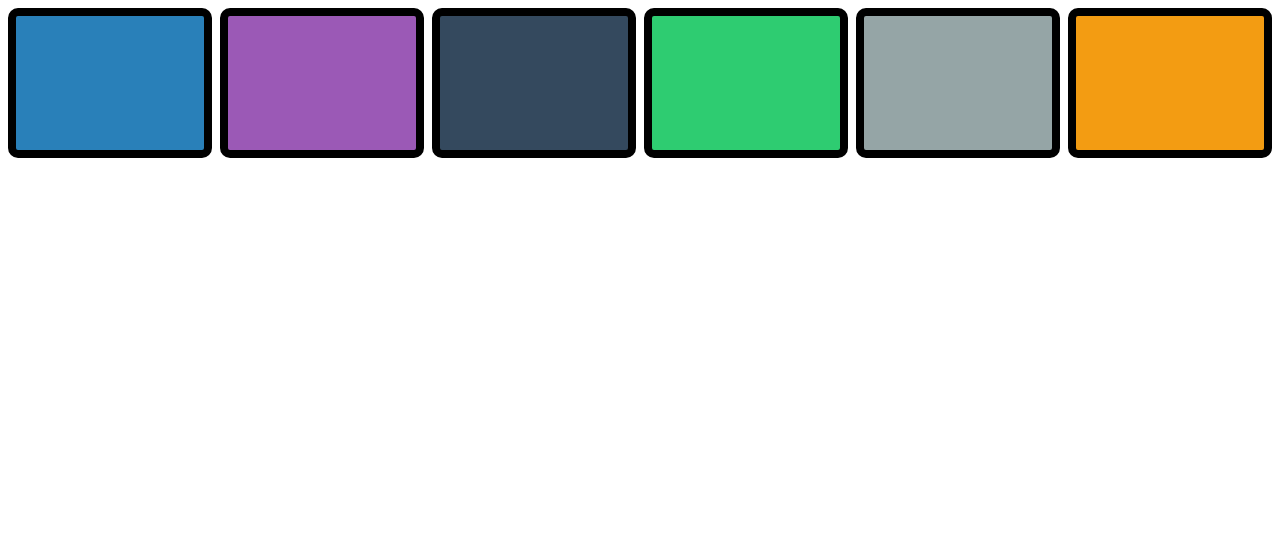
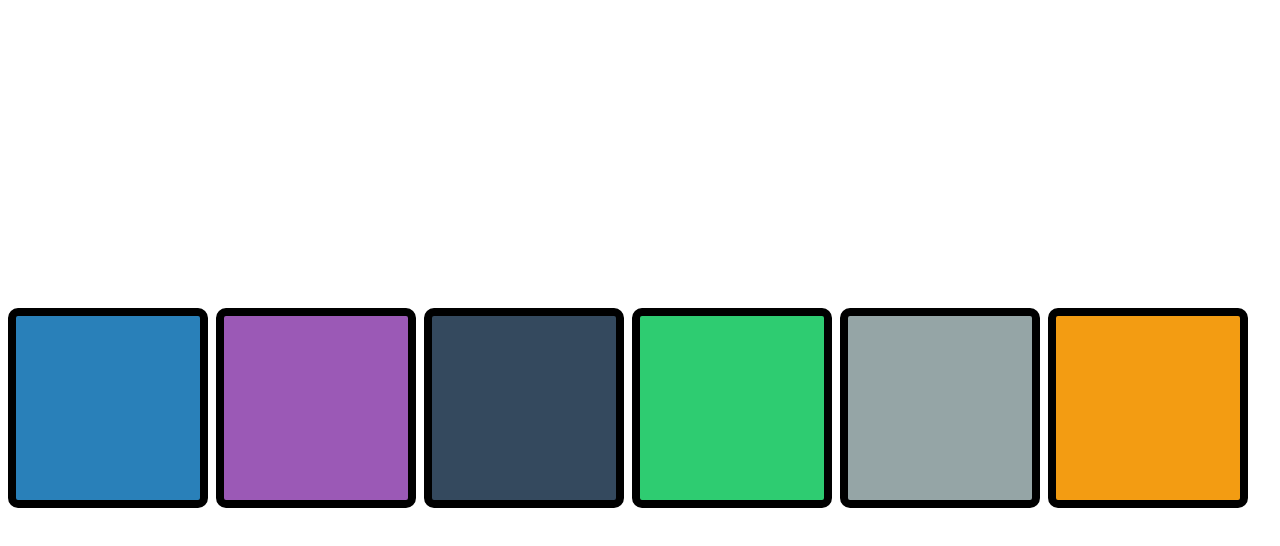
Before and after one commit to DasolPark/Nico_CSS_CSS-Master-Class, a plain HTML site: page grid.html in a window 1280 px wide. Drawn offline with Linux system fonts and the light colour scheme.

Commit message:
2-7. Justify Content, Align Content and Place Content

```diff
--- a/grid.html
+++ b/grid.html
@@ -8,10 +8,13 @@
     <style>
       .grid-container {
         display: grid;
-        /* grid-template-columns: repeat(auto-fill, minmax(150px, 1fr)); */
-        grid-template-columns: repeat(auto-fit, minmax(150px, 1fr));
-        grid-auto-rows: 150px;
+        grid-auto-rows: 200px;
+        grid-template-columns: repeat(auto-fit, 200px);
         grid-gap: 0.5rem;
+        /* justify-content: center;
+        align-content: center; */
+        place-content: center start;
+        height: 100vh;
       }
 
       .grid-item:first-child {
@@ -34,9 +37,6 @@
       }
 
       .grid-item {
-        display: flex;
-        justify-content: center;
-        align-items: center;
         color: white;
         font-size: 1rem;
         border: 0.5rem solid black;
```
